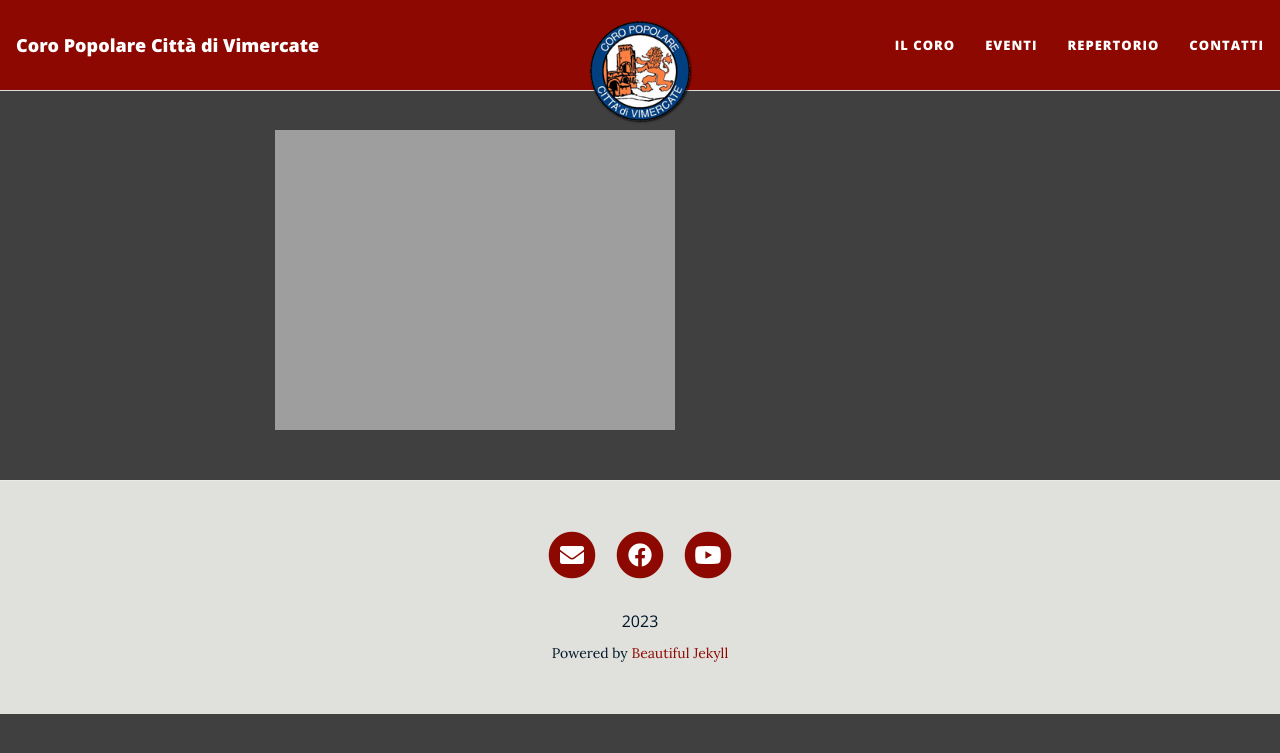
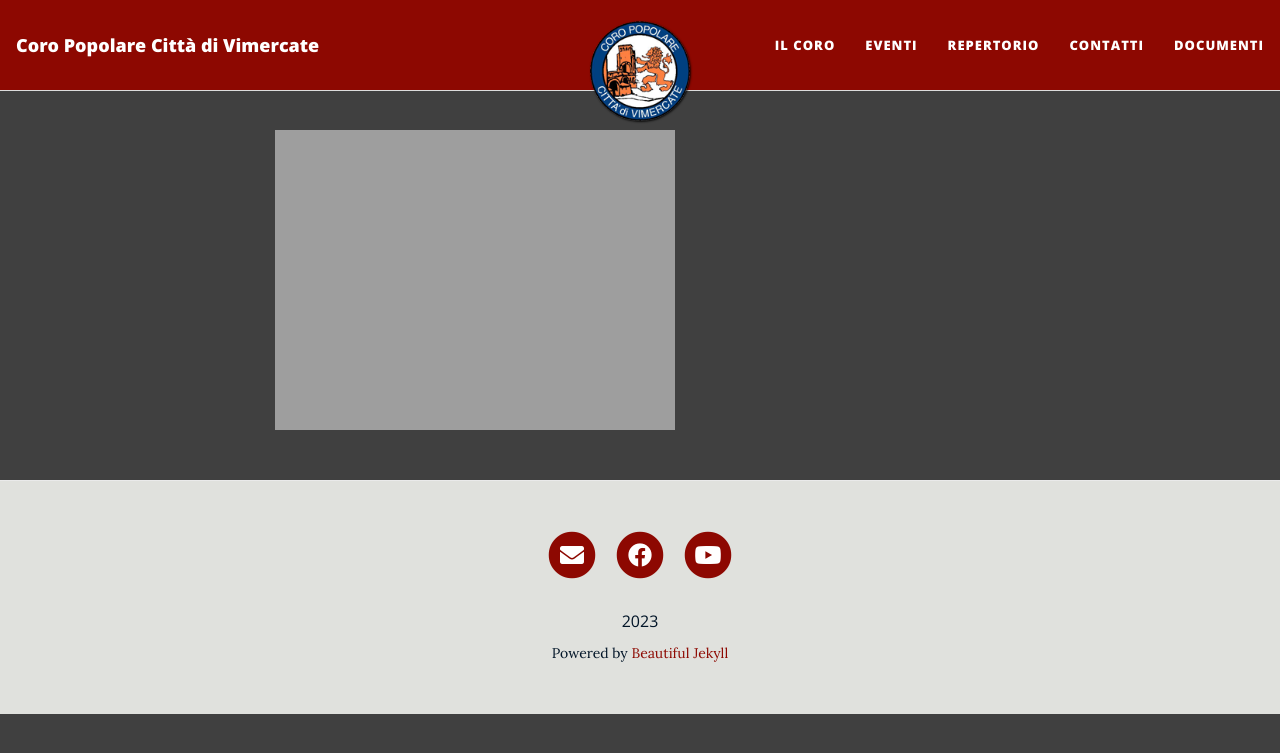
Before and after one commit to Corovimercate/Corovimercate.github.io, a Jekyll site: the page built from index.html, in a window 1280 px wide. Shown: the top 753 px of the page. Built offline with Jekyll 4.4.1, drawn with Linux system fonts in a browser that asks for light colours; nearby versions of some CDN libraries; the list of posts is cut into pages by our own code.

Commit message:
Added documenti

```diff
--- a/_config.yml
+++ b/_config.yml
@@ -24,6 +24,7 @@ navbar-links:
   Eventi: "eventi"
   Repertorio: "repertorio"
   Contatti: "contatti"
+  Documenti: "documenti"
   # Resources:
   #   - Beautiful Jekyll: "https://beautifuljekyll.com"
   #   - Learn markdown: "https://www.markdowntutorial.com/"
```
